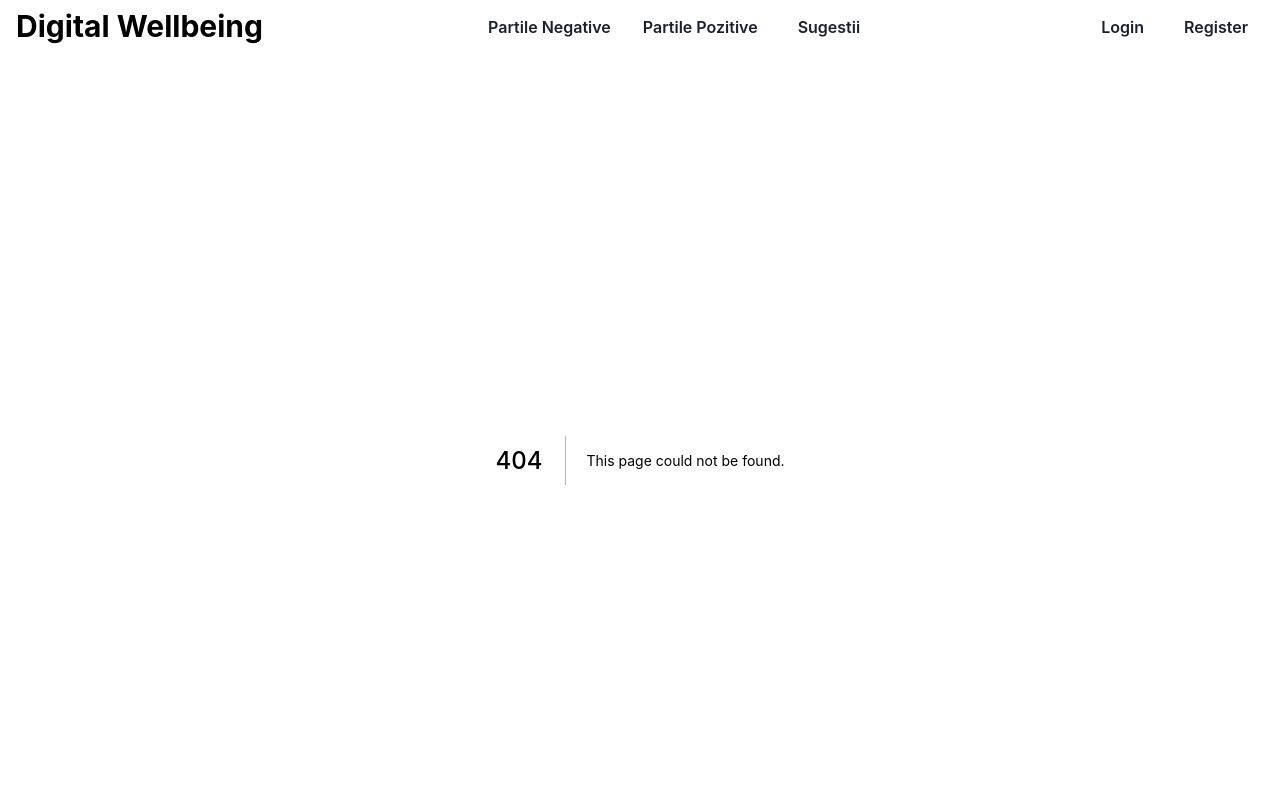
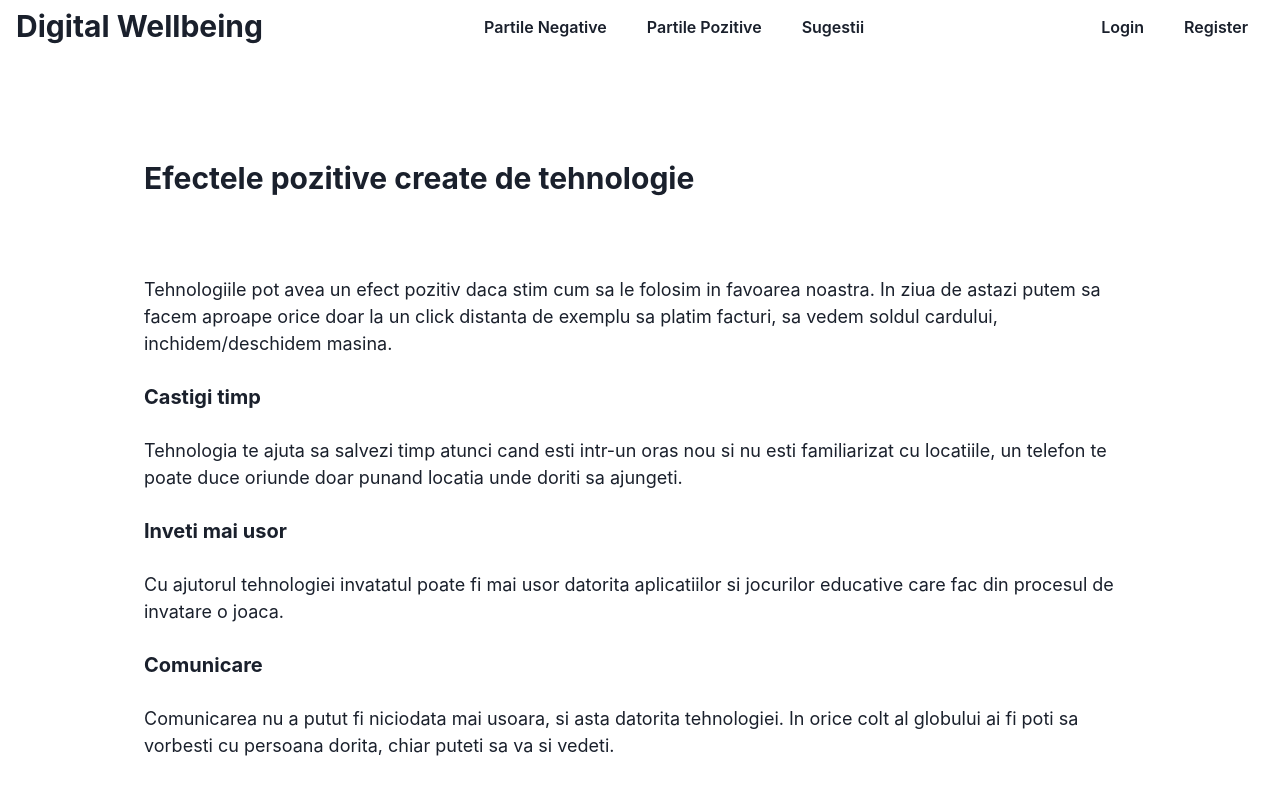
Before and after one commit to rsh1337/digital-wellbeing, a Next.js app: page /pozitive in a window 1280 px wide. Before the commit this address had no page. Shown: the top 794 px of the page. Built offline with nearby package versions, Linux system fonts and the light colour scheme.

Commit message:
creating card, added negative and pozitive

```diff
--- a/components/Header.js
+++ b/components/Header.js
@@ -105,7 +105,7 @@ function NavbarMobile() {
 								</Menu>
 							</motion.ul>
 							<motion.ul variants={itemMobile}>
-								<NextLink href="/">
+								<NextLink href="/sugestie">
 									<Button variant="ghost" w={14} h={14}>
 										<VStack>
 											<Icon as={BiHomeAlt} h={7} w={7} />
@@ -177,8 +177,14 @@ function NavbarDesktop() {
 
 						<HStack spacing={2}>
 							<motion.ul variants={itemDesktop}>
+								<NextLink href="/negative" passHref>
 								<Button variant="ghost">Partile Negative</Button>
+								</NextLink>
+							</motion.ul>
+							<motion.ul variants={itemDesktop}>
+								<NextLink href="/pozitive" passHref>
 								<Button variant="ghost">Partile Pozitive</Button>
+								</NextLink>
 							</motion.ul>
 							<motion.ul variants={itemDesktop}>
 								<Button variant="ghost">Sugestii</Button>
--- a/next.config.js
+++ b/next.config.js
@@ -5,5 +5,8 @@ module.exports = withPWA({
 		dest: 'public',
 		register: true,
 		skipWaiting: true
-	}
+	},
+	images: {
+		domains: ['i.imgur.com', "picsum.photos"],
+	},
 });
--- /dev/null
+++ b/pages/pozitive.js
@@ -0,0 +1,59 @@
+import {
+	Box,
+	Center,
+	Container,
+	Heading,
+	Link,
+	Text,
+	VStack
+} from '@chakra-ui/react';
+
+export default function Pozitive() {
+	return (
+		<Box>
+			<Container
+				maxW="container.lg"
+				mt={{ base: '80px', md: '100px' }}
+				mb={{ base: '100px', md: '5' }}
+			>
+				<Heading size="lg">
+					Efectele pozitive create de tehnologie
+				</Heading>
+
+				<Text fontSize="lg" mt={20}>
+					Tehnologiile pot avea un efect pozitiv daca stim cum sa le
+					folosim in favoarea noastra. In ziua de astazi putem sa
+					facem aproape orice doar la un click distanta de exemplu sa
+					platim facturi, sa vedem soldul cardului, inchidem/deschidem
+					masina.
+				</Text>
+				<Heading size="md" mt={7} mb={7}>
+					Castigi timp
+				</Heading>
+				<Text fontSize="lg">
+					Tehnologia te ajuta sa salvezi timp atunci cand esti intr-un
+					oras nou si nu esti familiarizat cu locatiile, un telefon te
+					poate duce oriunde doar punand locatia unde doriti sa
+					ajungeti.
+				</Text>
+				<Heading size="md" mt={7} mb={7}>
+					Inveti mai usor
+				</Heading>
+				<Text fontSize="lg">
+					Cu ajutorul tehnologiei invatatul poate fi mai usor datorita
+					aplicatiilor si jocurilor educative care fac din procesul de
+					invatare o joaca.
+				</Text>
+				<Heading size="md" mt={7} mb={7}>
+					Comunicare
+				</Heading>
+				<Text fontSize="lg">
+					Comunicarea nu a putut fi niciodata mai usoara, si asta
+					datorita tehnologiei. In orice colt al globului ai fi poti
+					sa vorbesti cu persoana dorita, chiar puteti sa va si
+					vedeti.
+				</Text>
+			</Container>
+		</Box>
+	);
+}
```
Also changed, not shown: components/Card.js (added, +52 -0 lines), pages/negative.js (+95 -0 lines), pages/sugestie.js (added, +12 -0 lines).
